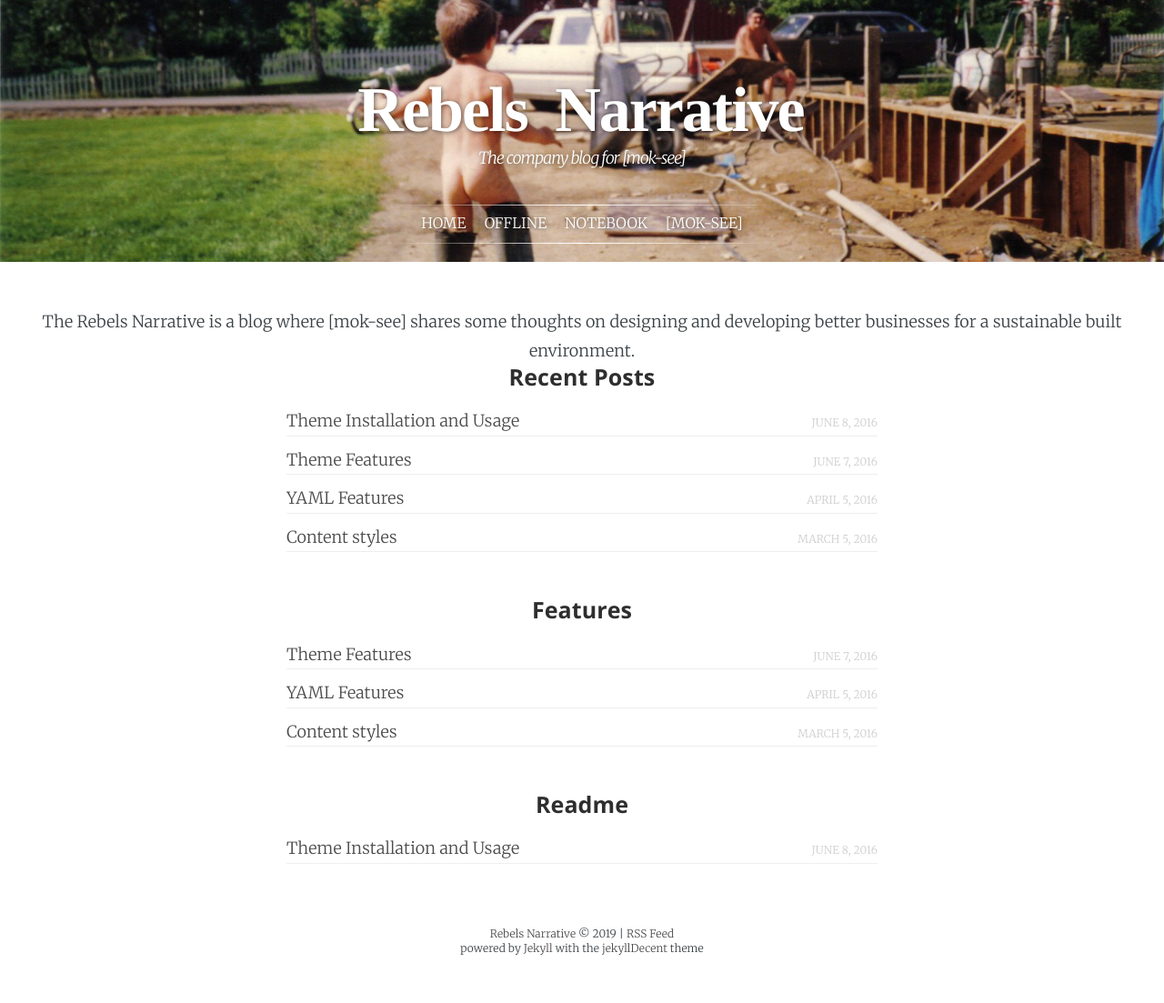
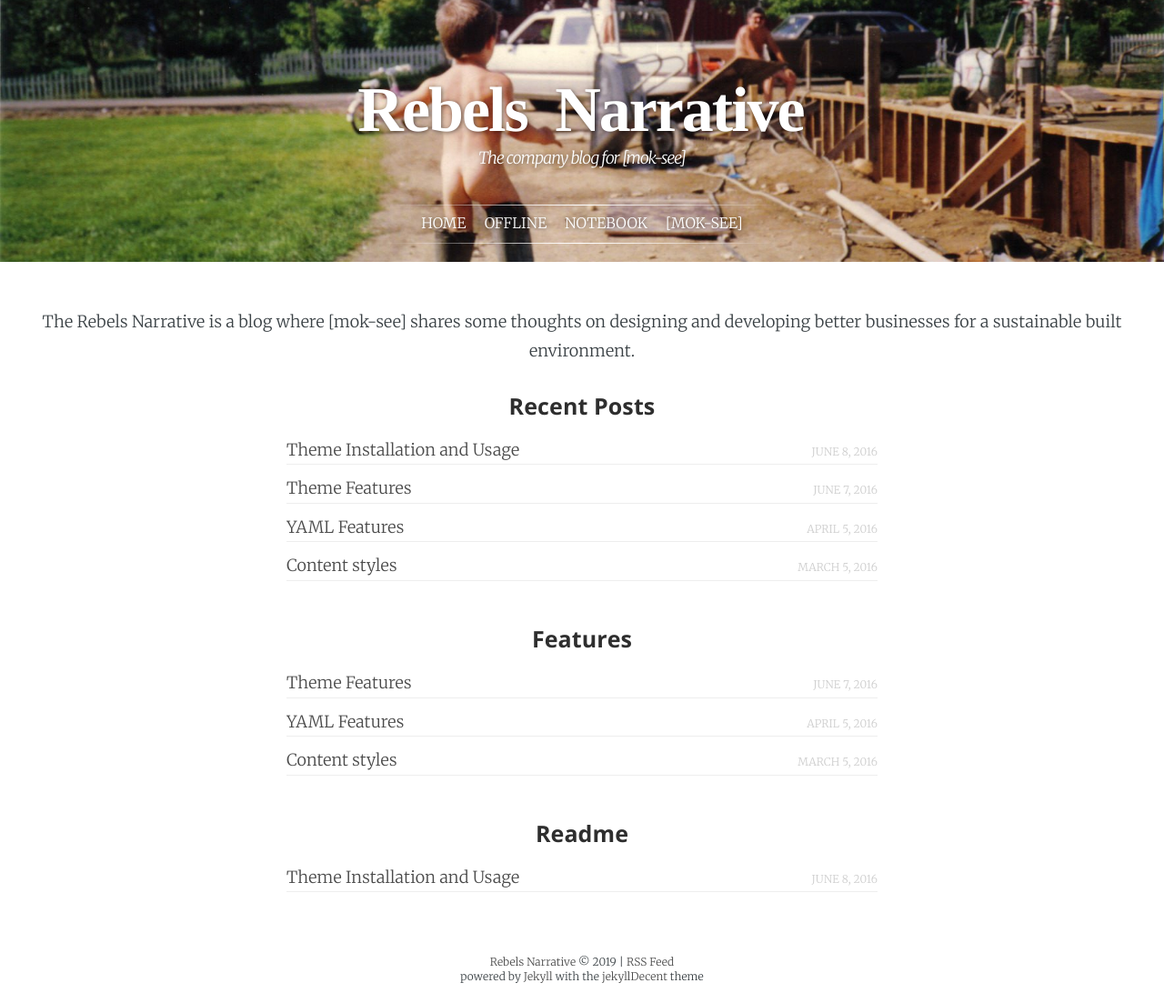
Before and after one commit to mok-see/mok-see.github.io, a Jekyll site: the page built from index.html, in a window 1280 px wide. Shown: the whole page at 91% size. Built offline with Jekyll 4.4.1, drawn with Linux system fonts in a browser that asks for light colours; some web fonts are replaced; before the commit the page ends 1071 px from its top, so only the background shows below that.

```diff
--- a/index.html
+++ b/index.html
@@ -2,8 +2,8 @@
 layout: default
 ---
 
-<div id="content" class="content">
-The Rebels Narrative is a blog where [mok-see] shares some thoughts on designing and developing better businesses for a sustainable built environment.
+<div id="content" lass="post-header short-diver">
+<p>The Rebels Narrative is a blog where [mok-see] shares some thoughts on designing and developing better businesses for a sustainable built environment.</p>
 </div>
 <div id="content" class="content">
     <h3>Recent Posts</h3>
```
